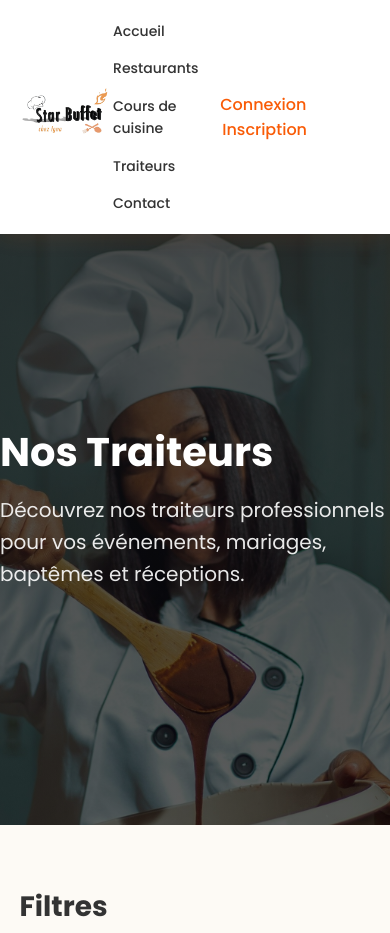
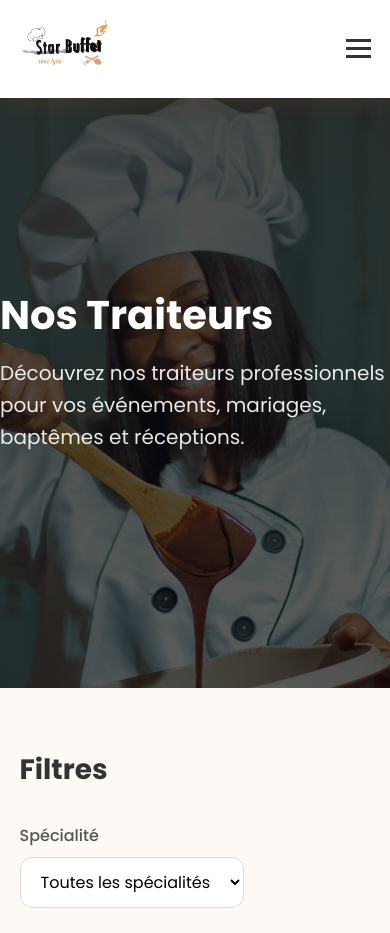
Before and after one commit to RokhyatouSF/CUISINE, a plain HTML site: page pages/traiteurs.html in a window 390 px wide. Shown: the top 933 px of the page. Drawn offline with Linux system fonts and the light colour scheme.

Commit message:
version 1 rendu desktok et mobile pour contact detail-traiteur inscription-traiteur traiteurs index

```diff
--- a/css/contact.css
+++ b/css/contact.css
@@ -49,7 +49,7 @@ header {
 }
 
 .container-header {
-    max-width: 1400px;
+    /* max-width: 1400px; */
     margin: auto;
     display: flex;
     justify-content: space-between;
@@ -64,56 +64,31 @@ header {
 .logo img:hover {
     transform: rotate(10deg);
 }
+.auth-buttons {
+    display: none;
+}
 
 nav ul {
-    display: flex;
-    gap: 30px;
-    list-style: none;
+        display: none; /* on cache le menu */
+
+    }
+
+    nav ul.active {
+        display: flex; /* affiché quand hamburger cliqué */
+    }
+
+    .hamburger {
+        display: flex; /* visible en mobile */
+flex-direction: column;
+    gap: 5px;
+    cursor: pointer;
 }
 
-nav ul li a {
-    color: #333;
-    text-decoration: none;
-    font-weight: 500;
-    transition: color 0.3s;
-    position: relative;
+.hamburger span {
+    width: 25px;
+    height: 3px;
+    background-color: #333;
 }
-
-nav ul li a:hover {
-    color: var(--primary);
-}
-
-nav ul li a:hover::after {
-    content: '';
-    position: absolute;
-    bottom: -8px;
-    left: 0;
-    width: 100%;
-    height: 3px;
-    background: var(--secondary);
-    border-radius: 3px;
-}
-
-.auth-buttons .btn {
-    padding: 10px 20px;
-    border-radius: 30px;
-    text-decoration: none;
-    font-weight: 500;
-    transition: all 0.3s;
-}
-
-.auth-buttons .login {
-    color: #333;
-    border: 2px solid #eee;
-}
-
-.auth-buttons .signup {
-    background: var(--primary);
-    color: #fff;
-    margin-left: 15px;
-}
-
-
 /* ------------------------------------------------------ */
 section.contact-form {
     background-color: #FEFBEA;
@@ -310,12 +285,12 @@ footer {
 
 @media (max-width: 768px) {
 
-    nav ul {
+    /* nav ul {
         display: flex;
         flex-direction: column;
         gap: 15px;
         font-size: 14px;
-    }
+    } */
 
     .gauche h2 {
         font-size: 42px;
@@ -376,24 +351,7 @@ footer {
         height: auto;
     }
 
-    .auth-buttons .btn {
-        padding: 0;
-        border-radius: none;
-        text-decoration: none;
-        font-weight: 500;
-        transition: all 0.3s;
-    }
 
-    .auth-buttons .login {
-        color: #f95b06;
-        border: none;
-        margin-left: 13px;
-    }
-
-    .auth-buttons .signup {
-        background: transparent;
-        color: #f95b06;
-    }
 
     .traiteurs-list {
         height: 1370px;
@@ -435,6 +393,72 @@ footer {
 }
 
 @media (min-width: 1024px) {
+
+    header {
+    padding: 20px 5%;
+    background: rgba(255,255,255,0.95);
+    backdrop-filter: blur(10px);           /* Effet verre dépoli */
+    position: sticky;
+    top: 0;
+    z-index: 1000;
+    box-shadow: 0 4px 20px rgba(249,91,6,0.1);
+}
+
+.container-header {
+    max-width: 1400px;
+    margin: auto;
+    display: flex;
+    justify-content: space-between;
+    align-items: center;
+}
+
+.logo img {
+    height: 50px;
+    transition: transform 0.3s;
+}
+.logo img:hover { transform: rotate(10deg); }
+
+nav ul {
+    display: flex;
+    flex-direction: row;
+    justify-content: space-between;
+    gap: 30px;
+    list-style: none;
+}
+nav ul li a {
+    color: #333;
+    text-decoration: none;
+    font-weight: 500;
+    transition: color 0.3s;
+    position: relative;
+}
+nav ul li a:hover { color: var(--primary); }
+nav ul li a:hover::after {
+    content: '';
+    position: absolute;
+    bottom: -8px;
+    left: 0;
+    width: 100%;
+    height: 3px;
+    background: var(--secondary);
+    border-radius: 3px;
+}
+.auth-buttons{
+    display: flex;
+}
+.auth-buttons .btn {
+    padding: 10px 20px;
+    border-radius: 30px;
+    text-decoration: none;
+    font-weight: 500;
+    transition: all 0.3s;
+}
+.auth-buttons .login { color: #333; border: 2px solid #eee; }
+.auth-buttons .signup { background: var(--primary); color: #fff; margin-left: 15px; }
+.hamburger {
+    display: none;
+
+}
 
 
     .contact-info {
--- a/css/detail-traiteur.css
+++ b/css/detail-traiteur.css
@@ -87,7 +87,18 @@ nav ul li a:hover::after {
     color: #fff;
     margin-left: 15px;
 }
+.hamburger {
+    display: none;
+    flex-direction: column;
+    gap: 5px;
+    cursor: pointer;
+}
 
+.hamburger span {
+    width: 25px;
+    height: 3px;
+    background-color: #333;
+}
 /* Hero */
 /* Hero */
 .hero {
@@ -461,8 +472,16 @@ footer {
 
 @media (max-width: 768px) {
     nav ul {
-        gap: 15px;
-        font-size: 14px;
+        display: none; /* on cache le menu */
+    }
+    .auth-buttons {
+        display: none; /* on cache les boutons */
+    }
+
+
+
+    .hamburger {
+        display: flex; /* visible en mobile */
     }
 
     .gauche h2 {
@@ -540,7 +559,7 @@ footer {
 
 @media (max-width: 768px) {
     nav ul {
-        display: flex;
+        display: none;
         flex-direction: column;
         gap: 15px;
         font-size: 14px;
--- a/pages/traiteurs.html
+++ b/pages/traiteurs.html
@@ -23,13 +23,19 @@
                     <li><a href="../index.html">Accueil</a></li>
                     <li><a href="#">Restaurants</a></li>
                     <li><a href="#">Cours de cuisine</a></li>
-                    <li><a href="#">Traiteurs</a></li>
-                    <li><a href="#">Contact</a></li>
+                    <li><a href="traiteurs.html">Traiteurs</a></li>
+                    <li><a href="contact.html">Contact</a></li>
                 </ul>
+                <!-- Hamburger menu pour mobile -->
+            <div class="hamburger">
+                <span></span>
+                <span></span>
+                <span></span>
+            </div>
             </nav>
 
             <div class="auth-buttons">
-                <a href="../auth/connexion.html" class="btn login">Connexion</a>
+                <a href="auth/connexion.html" class="btn login">Connexion</a>
                 <a href="#" class="btn signup">Inscription</a>
             </div>
         </div>
@@ -82,7 +88,7 @@
                         <div class="years-rating"><span class="years">1979 ans d’expérience</span> <span class="rating">★ 0.0</span></div>
 
                         <p>Nam ex nulla similiqu</p>
-                        <p class="specialites">Spécialités :         </p>
+                        <p class="specialites">Spécialités :</p>
                         <div class="dis-btn-traiteur">
                             <button class="btn-traiteur">Française </button>
                             <button class="btn-traiteur">Italienne</button>
--- a/style.css
+++ b/style.css
@@ -820,6 +820,23 @@ footer {
 .footer-bottom hr { border: none; border-top: 1px solid #334155; margin-bottom: 20px; }
 .footer-bottom p { color: #778899; font-size: 14px; }
 
+
+/* Hamburger (caché en desktop) */
+.hamburger {
+    display: none;
+    flex-direction: column;
+    gap: 5px;
+    cursor: pointer;
+}
+
+.hamburger span {
+    width: 25px;
+    height: 3px;
+    background-color: #333;
+}
+    .traiteur-card { display: flex;
+        flex-direction: row; }
+
 /* ========================================
    RESPONSIVE (mobile & tablette)
    ======================================== */
@@ -830,25 +847,37 @@ footer {
     .review-card { min-width: 320px; }
     .traiteur-card { flex-direction: column; }
     .traiteur-image { width: 100%; height: 250px; }
-}
-
-@media (max-width: 768px) {
-
-    nav ul { display: flex;flex-direction: column; gap: 15px; font-size: 14px; }
-    .gauche h2 { font-size: 42px; }
-    .droite img{ width: 300px}
     .droite p {
     position: absolute;
     z-index: 3;
     /* margin-top: 8px;
     right: 56px; */
-    top: 65px;
-    right: 10px;
+    top: 60px;
+    right: 40px;
     background-color: rgba(255, 255, 255, 0.785);
     border-radius: 13px;
     color: #f95b06;
 
 }
+}
+
+@media (max-width: 768px) {
+
+    nav ul {
+        display: none; /* on cache le menu */
+    }
+    .auth-buttons {
+        display: none; /* on cache les boutons */
+    }
+
+    nav ul.active {
+        display: flex; /* affiché quand hamburger cliqué */
+    }
+
+    .hamburger {
+        display: flex; /* visible en mobile */
+    }
+
     .cta-content h2 { font-size: 40px; }
     .footer-container { flex-direction: column; text-align: center; }
     .social-icons { justify-content: center; }
@@ -860,15 +889,6 @@ footer {
     .section-1 {
     height: auto;
 }
-    .auth-buttons .btn {
-    padding: 0;
-    border-radius: none;
-    text-decoration: none;
-    font-weight: 500;
-    transition: all 0.3s;
-}
-.auth-buttons .login { color: #f95b06; border:none; margin-left: 13px; }
-.auth-buttons .signup { background: transparent; color: #f95b06;}
 
 .traiteurs-list {
     height: 1370px;
```
Also changed, not shown: index.html (+6 -0 lines), pages/contact.html (+7 -1 lines), pages/detail-traiteur.html (+9 -3 lines), pages/inscription-traiteur.html (+7 -1 lines).
